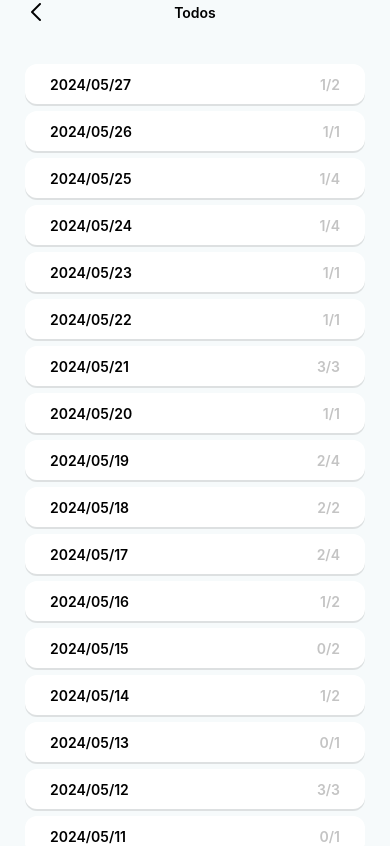
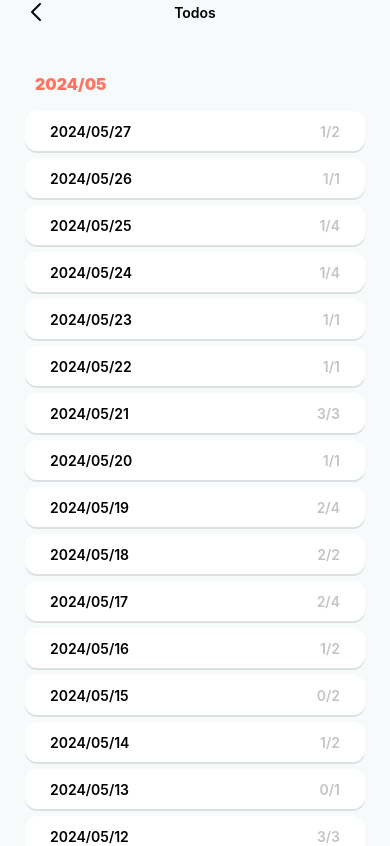
Before and after one commit to crucial-sub/odot, a React Native app: screen /Todos in a window 390 px wide. Shown: the top 846 px of the page. Built offline with nearby package versions, Linux system fonts and the light colour scheme.

Commit message:
SectionList예시 컴포넌트 구현

```diff
--- /dev/null
+++ b/src/components/TodoSectionList/SectionListExample.tsx
@@ -0,0 +1,176 @@
+import React from 'react';
+import {SectionList, StyleSheet, Text, View} from 'react-native';
+import {SAMPLETODOS} from '../data/sampleTodos';
+import {TodoType} from '../../recoil';
+
+type SectionType = {
+  title: string;
+  data: TodoType[][];
+};
+
+const SectionListExample = () => {
+  const sections: SectionType[] = React.useMemo(() => {
+    const titleObject: Record<string, TodoType[][]> = {};
+
+    SAMPLETODOS.forEach(item => {
+      const title = item[0].date.slice(0, 7);
+
+      if (!title) return;
+
+      if (!titleObject[title]) {
+        titleObject[title] = [[...item]];
+      } else {
+        titleObject[title]!.push([...item]);
+      }
+    });
+
+    return Object.entries(titleObject).map(([title, data]) => ({
+      title,
+      data,
+    }));
+  }, []);
+  const renderItem = ({item}: {item: TodoType[]}) => {
+    const totalCount = item.length;
+    const doneCount = item.filter(el => el.isCompleted).length;
+    return (
+      <View style={styles.itemWrapper}>
+        <Text style={styles.itemDate}>{item[0].date}</Text>
+        <Text style={styles.itemCount}>{`${doneCount}/${totalCount}`}</Text>
+      </View>
+    );
+  };
+
+  const keyExtractor = (_: any, index: number) => `section-list-item-${index}`;
+
+  const renderSectionHeader = ({section}: {section: any}) => {
+    return (
+      <View style={styles.sectionHeader}>
+        <Text style={styles.sectionHeaderText}>{section.title}</Text>
+      </View>
+    );
+  };
+
+  return (
+    <SectionList
+      style={styles.wrapper}
+      contentContainerStyle={{gap: 7}}
+      sections={sections}
+      renderItem={renderItem}
+      keyExtractor={keyExtractor}
+      renderSectionHeader={renderSectionHeader}
+    />
+  );
+};
+
+export default SectionListExample;
+
+const styles = StyleSheet.create({
+  wrapper: {
+    flex: 1,
+    width: '100%',
+    paddingHorizontal: 25,
+  },
+  sectionHeader: {
+    padding: 10,
+    backgroundColor: '#F6FAFB',
+  },
+  sectionHeaderText: {
+    fontSize: 16,
+    fontWeight: '900',
+    color: '#FF7461',
+  },
+  itemWrapper: {
+    flexDirection: 'row',
+    alignItems: 'center',
+    justifyContent: 'space-between',
+    height: 40,
+    paddingHorizontal: 25,
+    borderRadius: 12,
+    backgroundColor: '#ffffff',
+    shadowColor: '#0000000D',
+    shadowOffset: {
+      width: 0,
+      height: 2,
+    },
+    shadowOpacity: 2,
+    shadowRadius: 0,
+  },
+  itemDate: {
+    fontWeight: '600',
+  },
+  itemCount: {
+    fontWeight: '600',
+    color: '#C4C4C4',
+  },
+});
+
+// TitleObject 예시
+const sampleTitleObject: Record<string, TodoType[][]> = {
+  '2024/02': [
+    [
+      {
+        id: 0.41525235,
+        contents: '',
+        isCompleted: true,
+        date: '2024/02/23',
+      },
+      {
+        id: 0.7235435436,
+        contents: '',
+        isCompleted: false,
+        date: '2024/02/23',
+      },
+    ],
+    [
+      {
+        id: 0.3234234,
+        contents: '',
+        isCompleted: true,
+        date: '2024/02/24',
+      },
+      {
+        id: 0.8435345,
+        contents: '',
+        isCompleted: false,
+        date: '2024/02/24',
+      },
+    ],
+  ],
+};
+
+// sections 예시
+const sampleSections: SectionType[] = [
+  {
+    title: '2024/02',
+    data: [
+      [
+        {
+          id: 0.41525235,
+          contents: '',
+          isCompleted: true,
+          date: '2024/02/23',
+        },
+        {
+          id: 0.7235435436,
+          contents: '',
+          isCompleted: false,
+          date: '2024/02/23',
+        },
+      ],
+      [
+        {
+          id: 0.3234234,
+          contents: '',
+          isCompleted: true,
+          date: '2024/02/24',
+        },
+        {
+          id: 0.8435345,
+          contents: '',
+          isCompleted: false,
+          date: '2024/02/24',
+        },
+      ],
+    ],
+  },
+];
--- a/src/components/data/sampleTodos.ts
+++ b/src/components/data/sampleTodos.ts
@@ -22,3 +22,35 @@ export const SAMPLETODOS = Array.from({length: 100}, (_, index) => {
 
   return sampleTodoList;
 }).reverse();
+
+// SAMPLETODOS 예시
+const sampleTodos = [
+  [
+    {
+      id: 0.41525235,
+      contents: '',
+      isCompleted: true,
+      date: '2024/02/23',
+    },
+    {
+      id: 0.7235435436,
+      contents: '',
+      isCompleted: false,
+      date: '2024/02/23',
+    },
+  ],
+  [
+    {
+      id: 0.3234234,
+      contents: '',
+      isCompleted: true,
+      date: '2024/02/24',
+    },
+    {
+      id: 0.8435345,
+      contents: '',
+      isCompleted: false,
+      date: '2024/02/24',
+    },
+  ],
+];
--- a/src/screens/TodosScreen.tsx
+++ b/src/screens/TodosScreen.tsx
@@ -2,12 +2,14 @@ import React from 'react';
 import {SafeAreaView, StyleSheet} from 'react-native';
 import StackHeader from '../components/StackHeader';
 import FlatListExample from '../components/TodoFlatList/FlatListExample';
+import SectionListExample from '../components/TodoSectionList/SectionListExample';
 
 const TodosScreen = () => {
   return (
     <SafeAreaView style={styles.safeArea}>
       <StackHeader title="Todos" />
-      <FlatListExample />
+      {/* <FlatListExample /> */}
+      <SectionListExample />
     </SafeAreaView>
   );
 };
```
